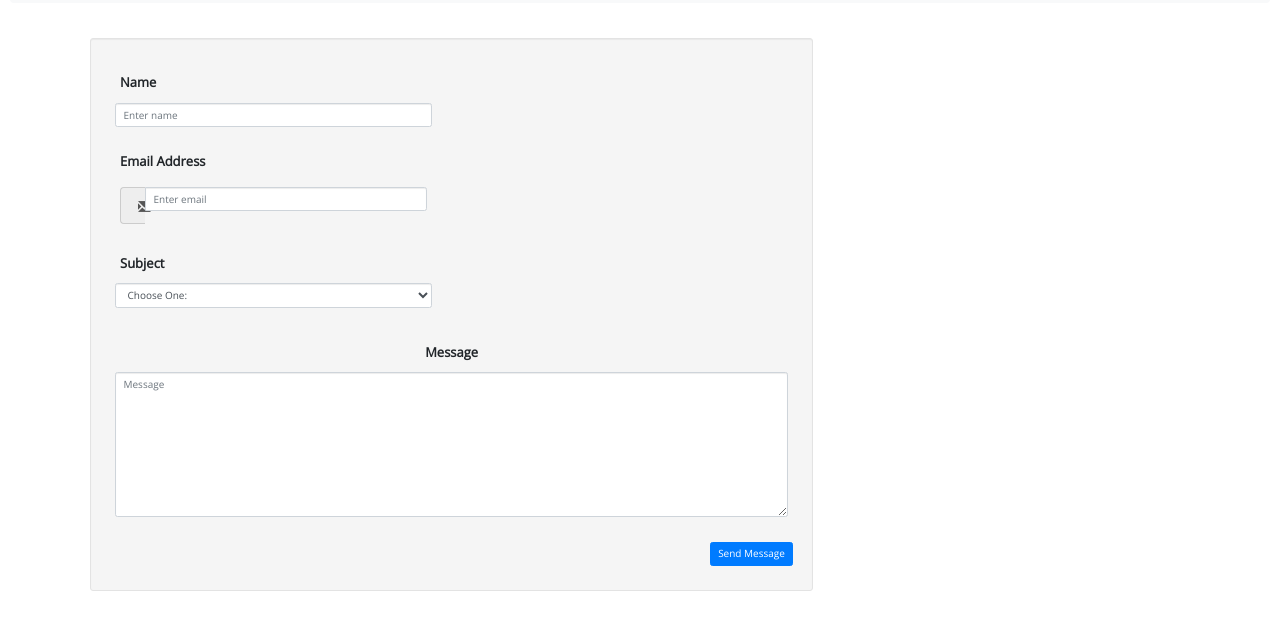
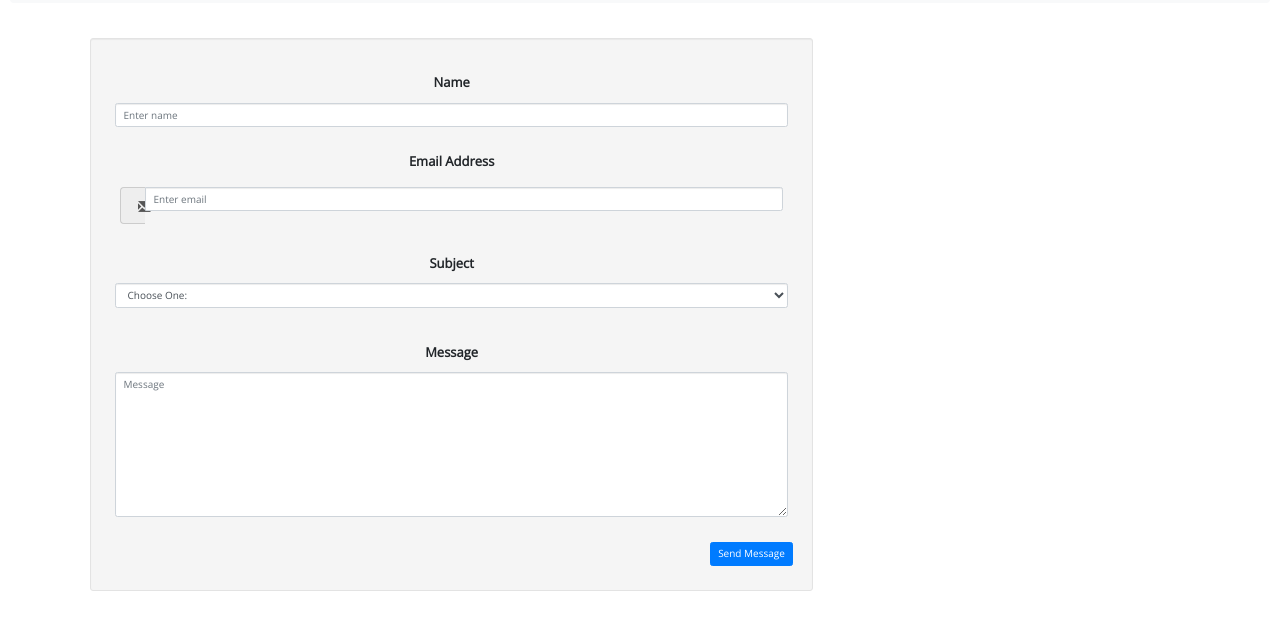
Before and after one commit to freejonm/freejonm.github.io, a plain HTML site: page contact.html in a window 1280 px wide. Shown: the part 94-724 px from the top of the page. Drawn offline with nearby package versions, Linux system fonts and the light colour scheme.

Commit message:
fixing alignment on contact.html

```diff
--- a/contact.html
+++ b/contact.html
@@ -58,7 +58,7 @@
                 <div class="well well-sm">
                     <form>
                     <div class="row">
-                        <div class="col-md-6">
+                        <div class="col-md-12">
                             <div class="form-group">
                                 <label for="name">
                                     Name</label>
```
